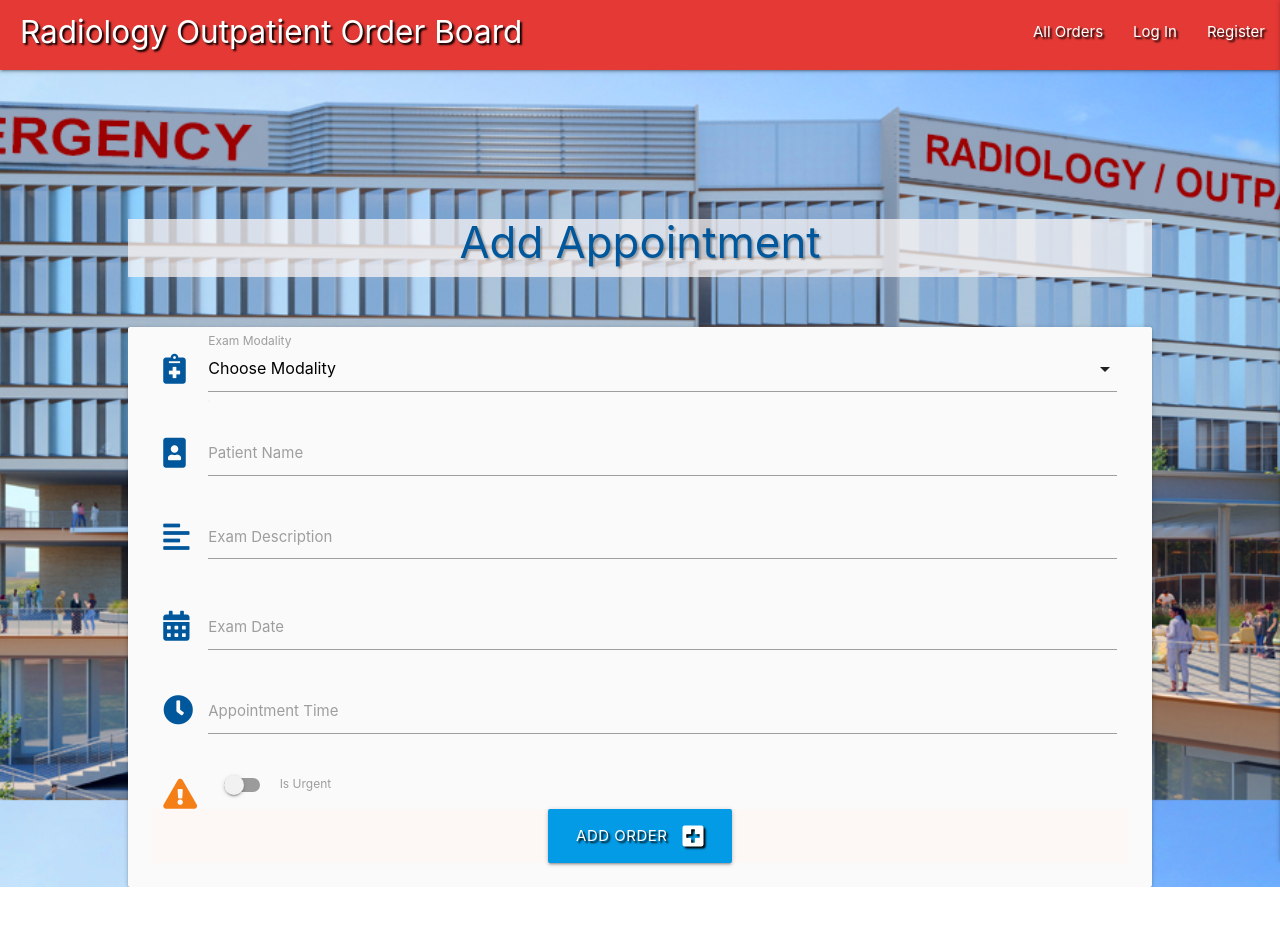
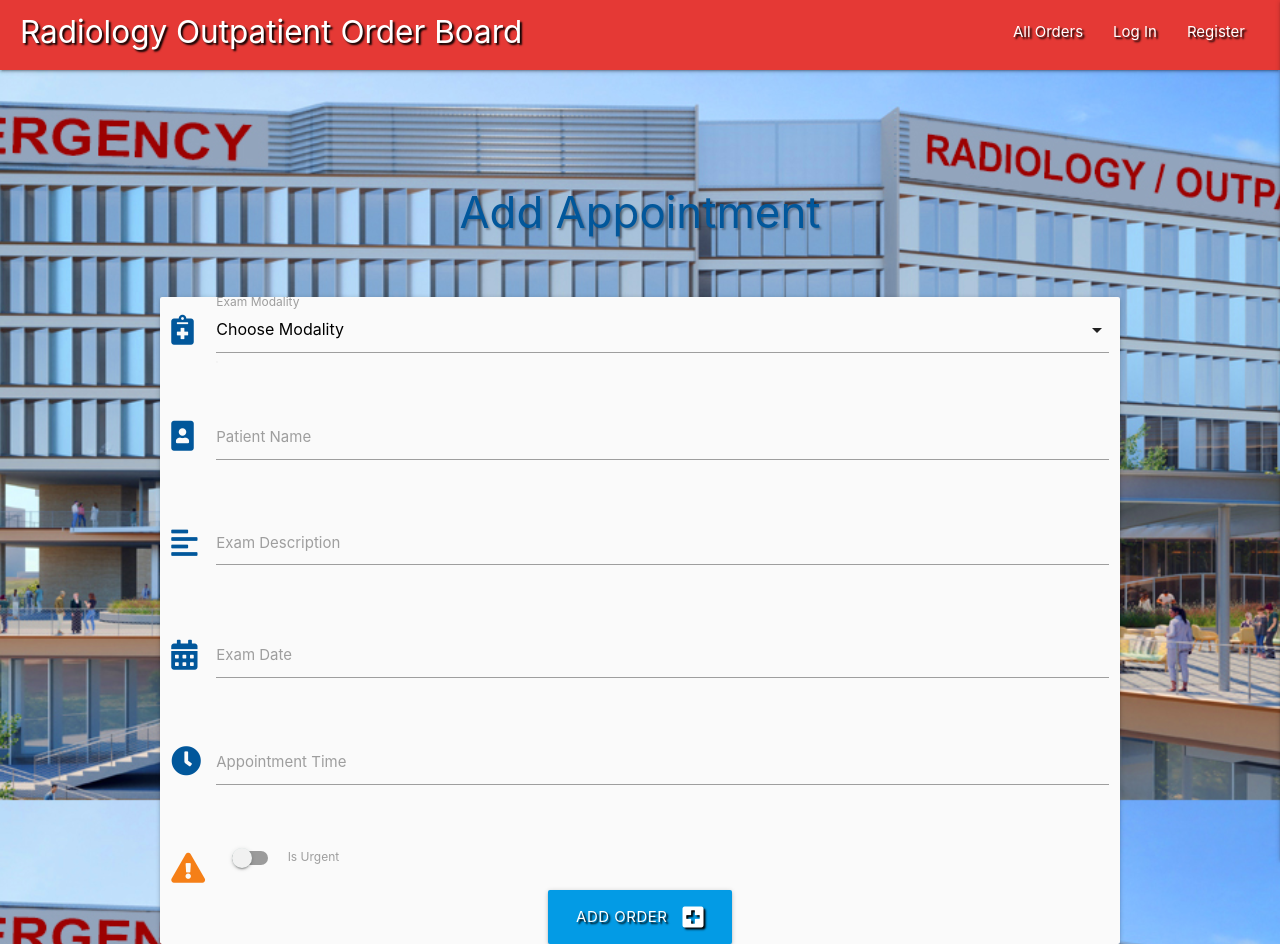
Before and after one commit to BrianLipscombe/radiology-outpatient-board, a Flask app: page /add_task in a window 1280 px wide. Before the commit the page ends 887 px from the top, so only its background shows below. Run offline with Flask 2, Linux system fonts and the light colour scheme; data that the repository does not hold is empty; some libraries are stand-ins or nearby versions.

Commit message:
Add margin-bottom to input field

```diff
--- a/static/css/style.css
+++ b/static/css/style.css
@@ -2,7 +2,7 @@
 body {
     background: url('../images/medical-center.jpg') no-repeat center center fixed;
     background-size: cover;
-    color: #a52612;
+    color: #920101;
     display: -webkit-box;
     display: -ms-flexbox;
     display: flex;
@@ -14,7 +14,11 @@ body {
 }
 
 .nav-wrapper {
-    margin-bottom: 120px;
+    margin-bottom: 90px;
+}
+
+.hide-on-med-and-down {
+    padding-right: 20px;
 }
 
 .row {
@@ -22,9 +26,14 @@ body {
     margin-bottom: -20px;
 }
 
+.row .col {
+
+}
+
 .card-panel {
     margin-top: 50px;
-    background-color: rgba(255 248 246 / 70%);
+    background-color: rgba(255, 255, 255, 0.9);
+    padding: 0px;
 }
 
 a.brand-logo {
@@ -35,8 +44,8 @@ a.brand-logo {
 }
 
 .container {
-    max-width: 80%;
-    min-width: 80%;
+    max-width: fit-content;
+    min-width: 75%;
     width: auto;
 }
 
@@ -49,7 +58,7 @@ a.brand-logo {
 }
 
 .light-blue.lighten-4 {
-    background-color: #ff933bce !important;
+    background-color: #b82500ce !important;
 }
 
 .btn-small {
@@ -57,23 +66,31 @@ a.brand-logo {
 }
 
 .collapsible {
-   background-color: rgba(255, 255, 255, 0.918);
-   margin-top: 40px;
+   background-color: rgba(255, 255, 255, 0.9);
+   margin-top: 20px;
 }
 
 .collapsible-body {
     text-align: center;
 }
 
+.collapsible-header {
+    border-width: 20px;
+}
+
 .collapsible-header .col strong {
     margin: 5px;
-    line-height: 20px;
+    line-height: 10px;
 }
 
 .center-align {
     padding-bottom: 10px;
-    background-color: rgba(255 248 246 / 70%);
     text-shadow: 2px 2px 2px rgba(0, 0, 0, 0.3);
+}
+
+.input-field {
+    margin-top: 2rem;
+    margin-bottom: 1.5rem;
 }
 
 .sidenav {
```
